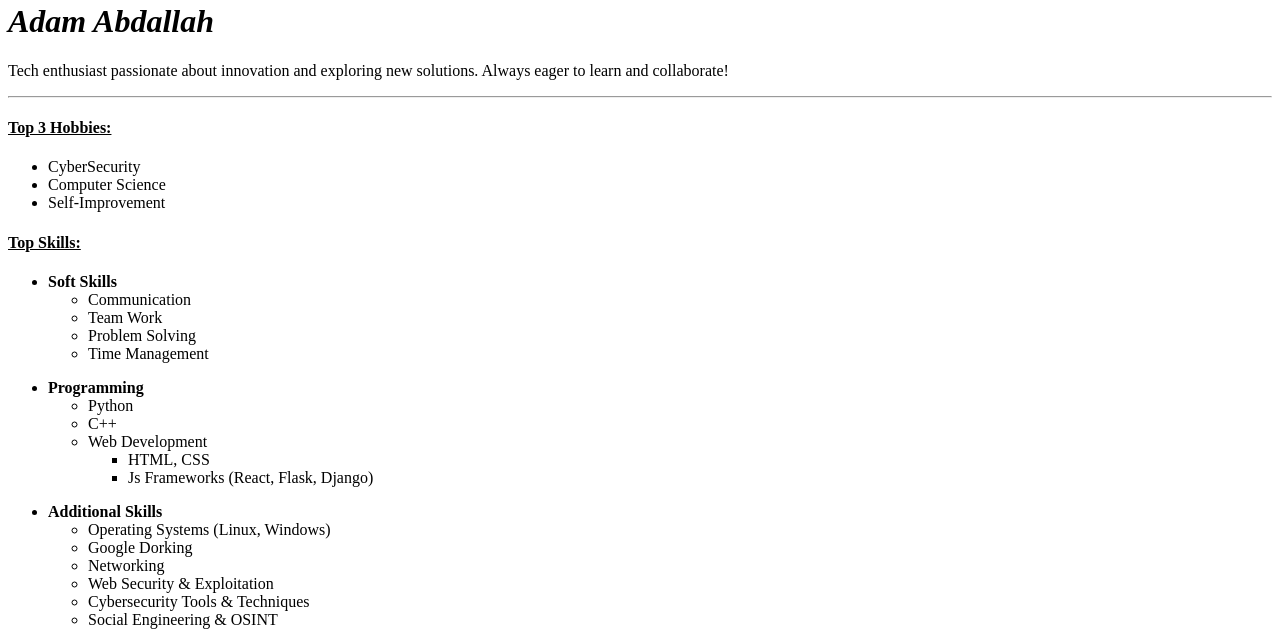
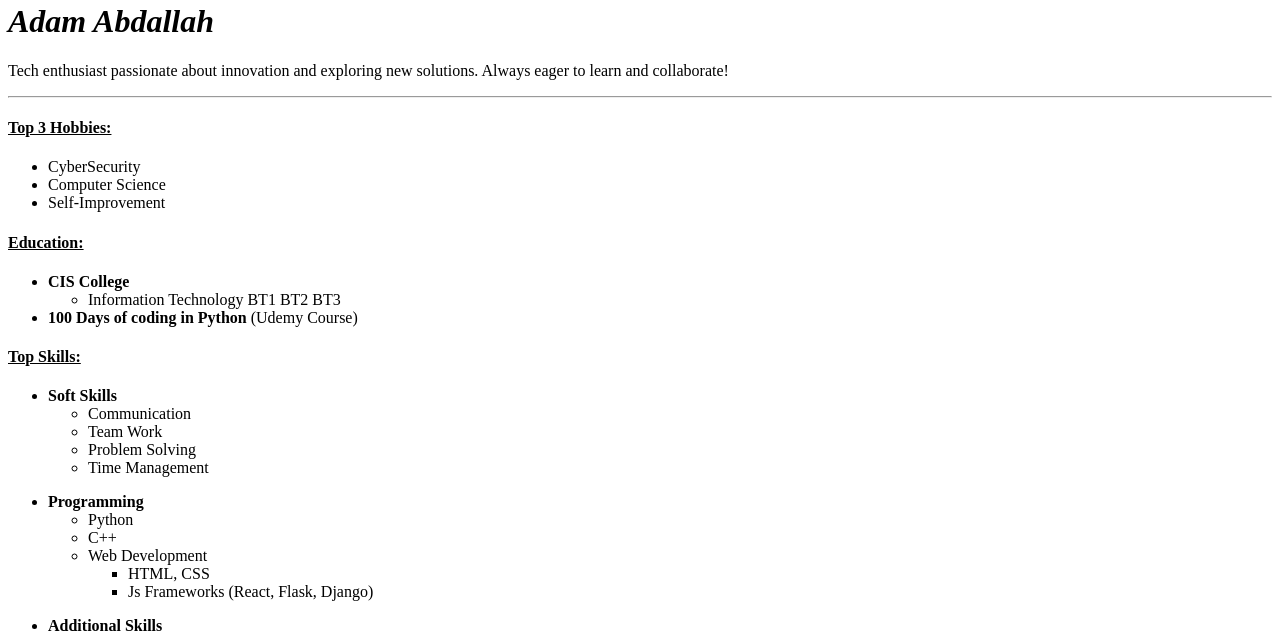
Before and after one commit to AdamAbdallah1/adams_portfolio, a plain HTML site: page index.html in a window 1280 px wide. Shown: the part 150-782 px from the top of the page. Drawn offline with Linux system fonts and the light colour scheme.

Commit message:
Adding education

```diff
--- a/index.html
+++ b/index.html
@@ -20,6 +20,16 @@
                     <li>Computer Science</li>
                     <li>Self-Improvement</li>
                 </ul>
+            </div>
+            <div class="education">
+                <h4><u>Education:</u></h4>
+                    <ul>
+                        <li><strong>CIS College</strong></li>
+                        <ul>
+                            <li>Information Technology BT1 BT2 BT3</li>
+                        </ul>
+                        <li><strong>100 Days of coding in Python</strong> (Udemy Course)</li>
+                    </ul>
             </div>
             <div class="skills">
                 <h4><u>Top Skills: </u></h4>
```
